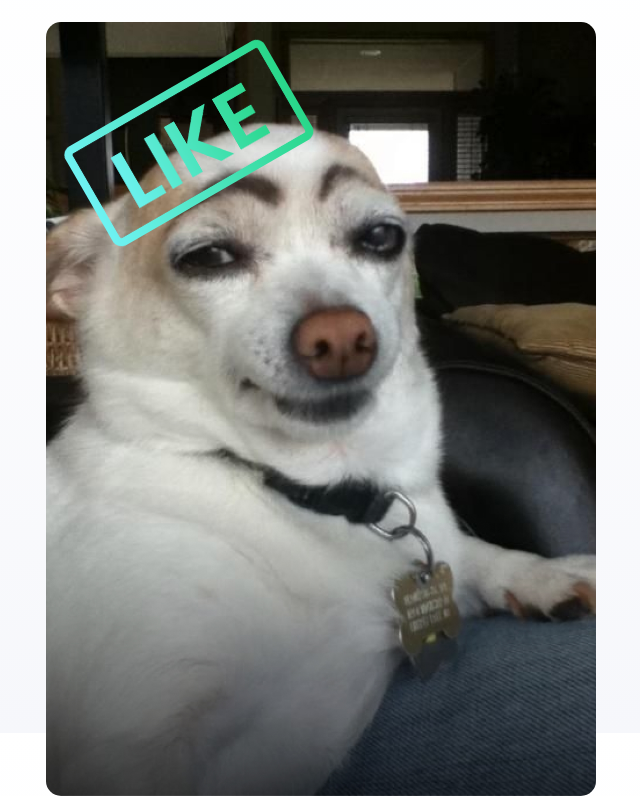
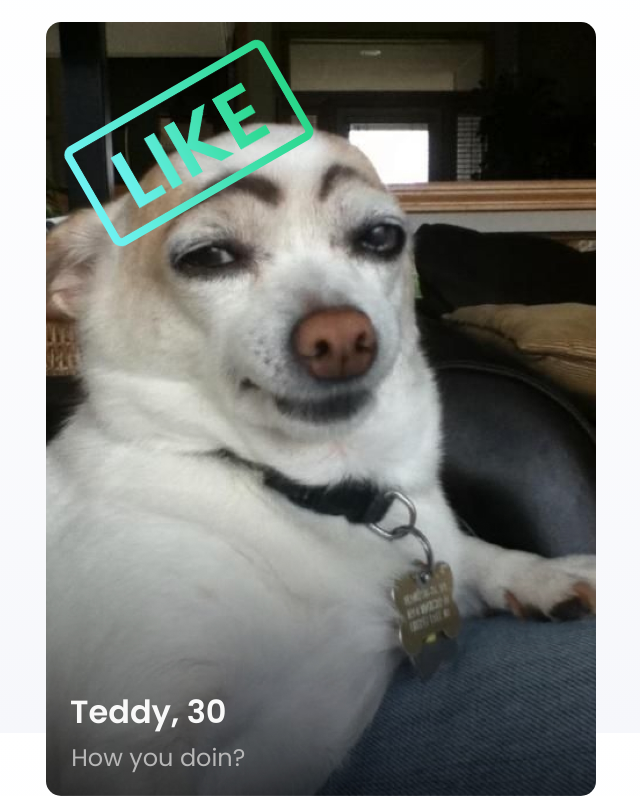
Before and after one commit to DevProgs/GoodBoi-app, a website built with Vite: page index.html in a window 1280 px wide. Shown: the part 67-863 px from the top of the page, without its empty margins (319-959 px from the left). Built offline with nearby package versions, Linux system fonts and the light colour scheme.

Commit message:
Added dog info and intro

```diff
--- a/index.html
+++ b/index.html
@@ -5,7 +5,11 @@
     <link rel="icon" type="image/svg+xml" href="/vite.svg" />
     <link rel="stylesheet" href="style.css">
     <meta name="viewport" content="width=device-width, initial-scale=1.0" />
-    <title>Vite App</title>
+    <!-- Google Fonts -->
+    <link rel="preconnect" href="https://fonts.googleapis.com">
+    <link rel="preconnect" href="https://fonts.gstatic.com" crossorigin>
+    <link href="https://fonts.googleapis.com/css2?family=Poppins:wght@400;600&display=swap" rel="stylesheet">
+    <title>Goodboi App</title>
   </head>
   <body>
       <nav>
@@ -20,12 +24,13 @@
     <section>
       <main>
         <div class="dog-container">
-          <img class="dog" src="/images/dog-teddy.jpg" alt="">
+          <img class="dog__img" src="/images/dog-teddy.jpg" alt="">
           <img class="like" src="/images/like-image.png" alt="">
+          <h3 class="dog__info">Teddy, 30</h3>
+          <p class="dog__intro">How you doin?</p>
         </div>
       </main>
     </section>
-    <div id="app"></div>
     <script type="module" src="/main.js"></script>
   </body>
 </html>
--- a/style.css
+++ b/style.css
@@ -7,6 +7,7 @@
 }
 
 body {
+  font-family: 'Poppins', sans-serif;
   background: linear-gradient(180deg, #FFFFFF 0%, #F6F7FB 100%);
   background-repeat: no-repeat;
   background-attachment: fixed;
@@ -76,8 +77,7 @@ nav {
   margin: auto
 }
 
-.dog {
-  position: absolute;
+.dog__img {
   border-radius: 15px;
 }
 
@@ -85,6 +85,26 @@ nav {
   position: absolute;
   max-width: 230px;
   transform: rotate(-30deg);
-  left: 5%;
+  left: 1.75em;
   top: 4em;
 }
+
+.dog__info {
+  position: absolute;
+  font-weight: 600;
+  font-size: 32px;
+  line-height: 36px;
+  color: #F8F8F8;
+  left: .75em;
+  top: 21em;
+}
+
+.dog__intro {
+  position: absolute;
+  font-weight: 400;
+  font-size: 24px;
+  line-height: 32px;
+  color: #B7B7B7;
+  left: 1.05em;
+  top: 30em;
+}
```
